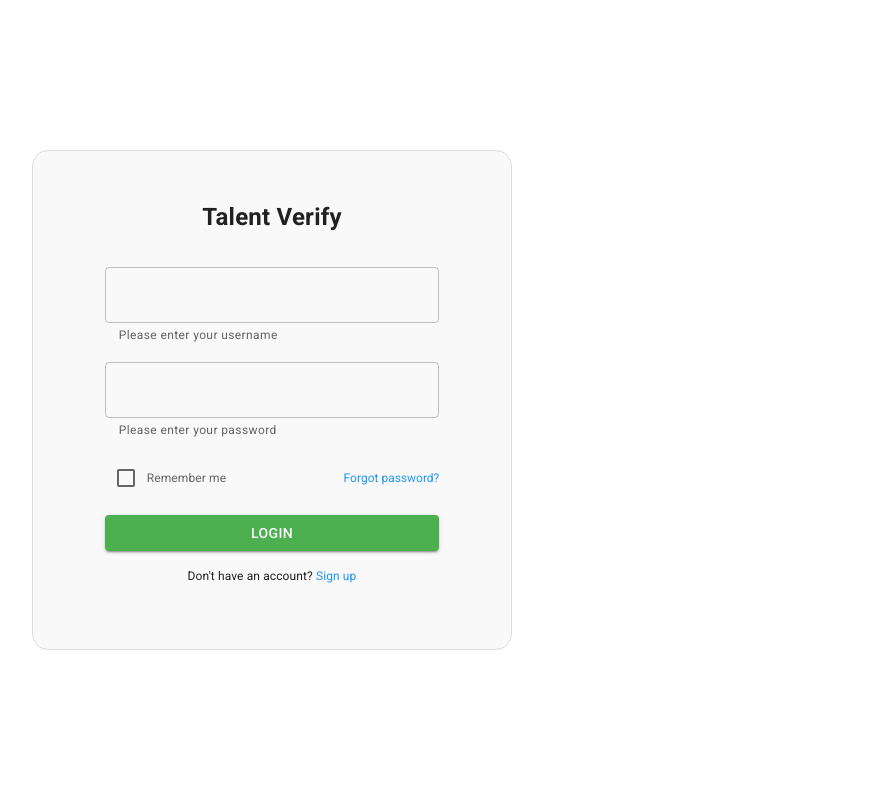
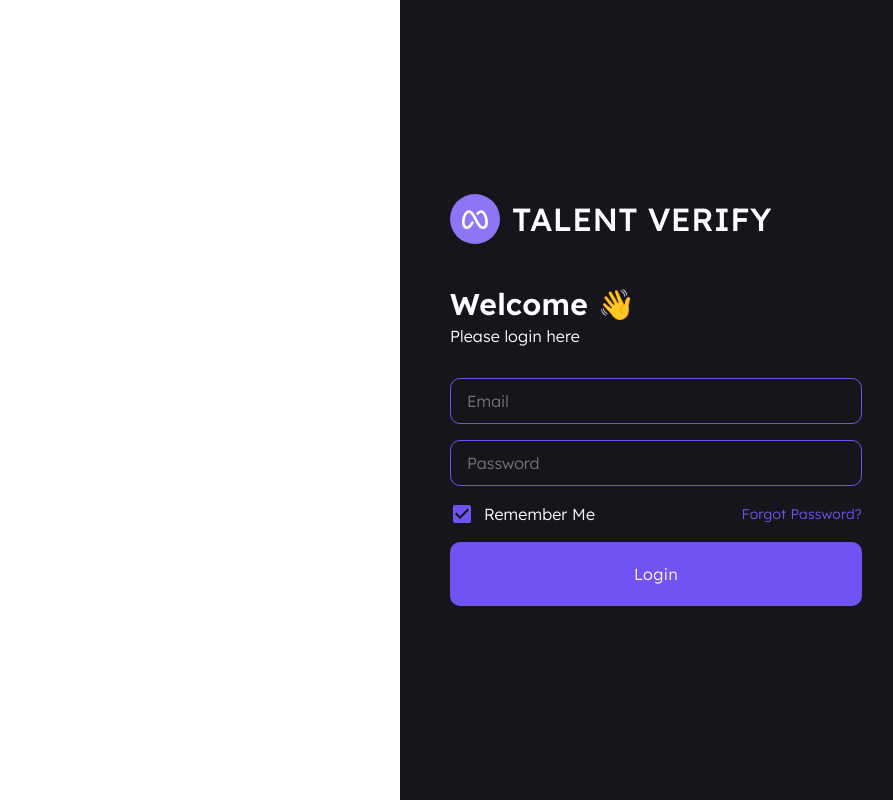
Before and after one commit to Tauya2003/talent-verify-frontend, a React (Vite) app: page /login in a window 1280 px wide. Shown: the whole page, without its empty margins (368-1261 px from the left). Built offline with nearby package versions, Linux system fonts and the light colour scheme.

Commit message:
Update login

```diff
--- a/index.html
+++ b/index.html
@@ -2,7 +2,7 @@
 <html lang="en">
   <head>
     <meta charset="UTF-8" />
-    <link rel="icon" type="image/svg+xml" href="/vite.svg" />
+    <link rel="icon" type="image/svg+xml" href="/logo.svg" />
     <link rel="preconnect" href="https://fonts.googleapis.com" />
     <link rel="preconnect" href="https://fonts.gstatic.com" crossorigin />
     <link
@@ -13,6 +13,12 @@
       rel="stylesheet"
       href="https://fonts.googleapis.com/icon?family=Material+Icons"
     />
+    <link rel="preconnect" href="https://fonts.googleapis.com" />
+    <link rel="preconnect" href="https://fonts.gstatic.com" crossorigin />
+    <link
+      href="https://fonts.googleapis.com/css2?family=Lexend:wght@100..900&display=swap"
+      rel="stylesheet"
+    />
     <meta name="viewport" content="width=device-width, initial-scale=1.0" />
     <title>Talent Verify</title>
   </head>
--- a/src/App.css
+++ b/src/App.css
@@ -9,5 +9,6 @@ body {
   align-items: center;
   justify-content: center;
   min-height: 100vh;
-  font-family: "Roboto", sans-serif;
+  font-family: "Lexend", sans-serif;
+  color: #fff;
 }
--- a/src/pages/Login.jsx
+++ b/src/pages/Login.jsx
@@ -1,116 +1,199 @@
-import {
-  Button,
-  Card,
-  Checkbox,
-  Stack,
-  TextField,
-  Typography,
-} from "@mui/material";
-import { Link } from "react-router-dom";
+import { Box, Button, Stack, Typography } from "@mui/material";
+import logo from "../../public/logo.svg";
+import { CheckBox } from "@mui/icons-material";
 
 const Login = () => {
   return (
-    <div>
-      <Card
+    <Box sx={{ display: "flex", height: "100vh", width: "100vw" }}>
+      <Box sx={{ width: "60%", height: "100%" }} />
+
+      <Box
         sx={{
-          width: "30rem",
+          flexShrink: 0,
+          width: "40%",
+          height: "100%",
+          backgroundColor: "#16151C",
           display: "flex",
           flexDirection: "column",
-          gap: "1rem",
           justifyContent: "center",
-          alignItems: "center",
-          padding: "3rem 0",
-          boxShadow: 0,
-          backgroundColor: "#f9f9f9",
-          borderRadius: "1rem",
-          border: "1px solid #ddd",
+          px: "50px",
         }}
       >
+        <Stack
+          direction={"row"}
+          gap={"12px"}
+          alignItems={"center"}
+          marginBottom={"40px"}
+        >
+          <Box
+            sx={{
+              width: "50px",
+              height: "50px",
+              borderRadius: "50%",
+              bgcolor: "#8D75F5",
+              display: "grid",
+              placeContent: "center",
+            }}
+          >
+            <img src={logo} alt="logo" />
+          </Box>
+
           <Typography
             sx={{
-            fontSize: "1.5rem",
-            fontWeight: "bold",
-            mb: "1rem",
+              color: "#fff",
+              fontWeight: 500,
+              fontSize: "32px",
+              textTransform: "uppercase",
+              fontFamily: "Lexend, sans-serif",
             }}
           >
             Talent Verify
           </Typography>
+        </Stack>
 
-        <TextField
-          sx={{ width: "70%" }}
-          id="username"
-          //   label="Username"
-          type="text"
-          variant="outlined"
-          helperText="Please enter your username"
+        <Typography
+          sx={{
+            color: "#fff",
+            fontSize: "30px",
+            fontWeight: 600,
+            lineHeight: "40px",
+            fontFamily: "Lexend, sans-serif",
+          }}
+        >
+          Welcome 👋
+        </Typography>
+        <Typography
+          sx={{
+            fontFamily: "Lexend, sans-serif",
+            fontSize: "16px",
+            fontWeight: 300,
+            lineHeight: "24px",
+          }}
+        >
+          Please login here
+        </Typography>
+
+        <Box
+          component={"form"}
+          sx={{
+            gap: "16px",
+            display: "flex",
+            flexDirection: "column",
+            mt: "30px",
+          }}
+        >
+          <Box
+            sx={{
+              width: "100%",
+              padding: "12px 16px",
+              borderRadius: "10px",
+              border: "1px solid #7152F3",
+            }}
+          >
+            <input
+              required
+              type="email"
+              name="email"
+              placeholder="Email"
+              style={{
+                width: "100%",
+                border: "none",
+                outline: "none",
+                fontFamily: "Lexend, sans-serif",
+                fontSize: "16px",
+                fontWeight: "300",
+                color: "#fff",
+                backgroundColor: "transparent",
+              }}
             />
+          </Box>
 
-        <TextField
-          sx={{ width: "70%" }}
-          id="password"
-          //   label="Password"
+          <Box
+            sx={{
+              width: "100%",
+              padding: "12px 16px",
+              borderRadius: "10px",
+              border: "1px solid #7152F3",
+            }}
+          >
+            <input
+              required
               type="password"
-          autoComplete="current-password"
-          variant="outlined"
-          helperText="Please enter your password"
+              name="password"
+              placeholder="Password"
+              style={{
+                width: "100%",
+                border: "none",
+                outline: "none",
+                fontFamily: "Lexend, sans-serif",
+                fontSize: "16px",
+                fontWeight: "300",
+                color: "#fff",
+                backgroundColor: "transparent",
+              }}
             />
+          </Box>
 
           <Stack
             direction={"row"}
+            justifyContent={"space-between"}
             alignItems={"center"}
-          justifyContent={"space-between"}
-          width={"70%"}
           >
-          <Stack direction={"row"} alignItems={"center"}>
-            <Checkbox />
+            <Box sx={{ display: "flex", alignItems: "center", gap: "10px" }}>
+              <CheckBox
+                defaultChecked
+                sx={{ color: "#7152F3", height: "24px", width: "24px" }}
+              />
+
               <Typography
                 sx={{
-                fontSize: "0.75rem",
-                color: "#666",
+                  color: "#fff",
+                  fontFamily: "Lexend, sans-serif",
+                  fontSize: "16px",
+                  fontWeight: 300,
+                  lineHeight: "24px",
                 }}
               >
-              Remember me
+                Remember Me
+              </Typography>
+            </Box>
+
+            <Typography
+              sx={{
+                color: "#7152F3",
+                fontFamily: "Lexend, sans-serif",
+                fontSize: "14px",
+                fontWeight: 300,
+                lineHeight: "22px",
+              }}
+            >
+              Forgot Password?
             </Typography>
           </Stack>
 
-          <Link
-            style={{
-              textDecoration: "none",
-              fontSize: "0.75rem",
-              color: "#2196F3",
-            }}
-          >
-            Forgot password?
-          </Link>
-        </Stack>
-
           <Button
-          variant="contained"
+            type="submit"
             sx={{
-            width: "70%",
-            backgroundColor: "#4CAF50",
+              color: "#fff",
+              fontFamily: "Lexend, sans-serif",
+              fontSize: "16px",
+              fontWeight: 300,
+              lineHeight: "24px",
+              textTransform: "none",
+              padding: "20px",
+              borderRadius: "10px",
+              backgroundColor: "#7152F3",
 
               "&:hover": {
-              backgroundColor: "#388E3C",
+                backgroundColor: "#5A3DC4",
               },
             }}
           >
             Login
           </Button>
-
-        <Typography
-          sx={{
-            fontSize: "0.75rem",
-            mb: "1rem",
-          }}
-        >
-          Don't have an account?{" "}
-          <Link style={{ textDecoration: "none", color: "#2196F3" }}>
-            Sign up
-          </Link>
-        </Typography>
-      </Card>
-    </div>
+        </Box>
+      </Box>
+    </Box>
   );
 };
 
```
Also changed, not shown: public/logo.svg (added). Lines whose indentation alone changed are shown as unchanged.
